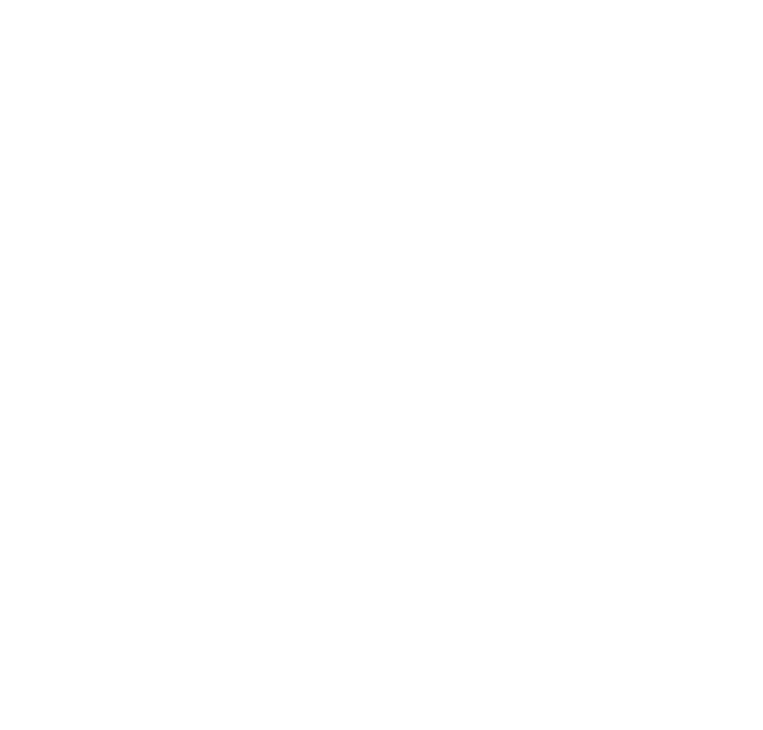
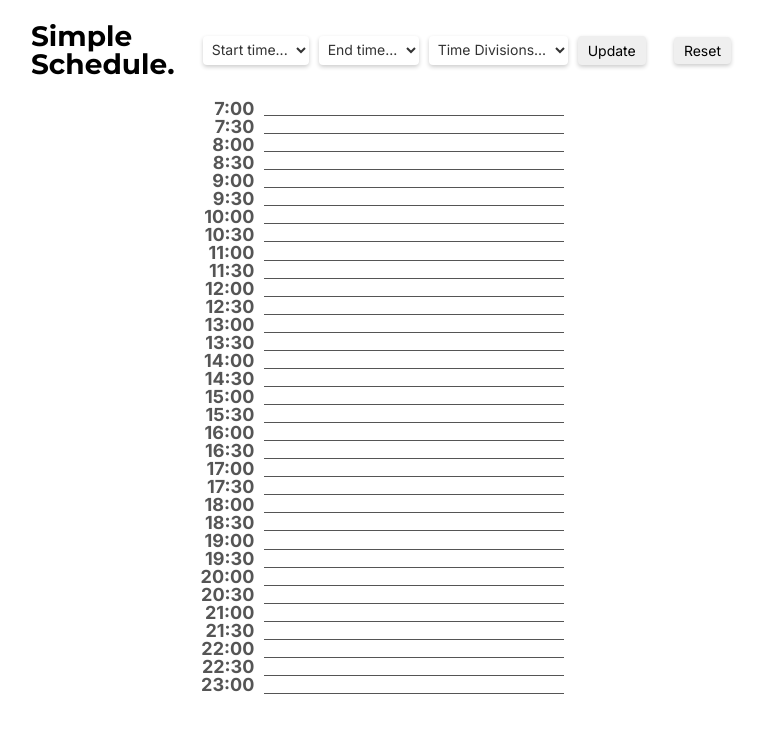
Before and after one commit to loganhartford/simple-schedule, a plain HTML site: page index.html in a window 1280 px wide. Shown: the whole page, without its empty margins (259-1022 px from the left). Drawn offline with Linux system fonts and the light colour scheme.

Commit message:
added the ability to navigate the schedule

```diff
--- a/index.html
+++ b/index.html
@@ -5,11 +5,53 @@
     <meta http-equiv="X-UA-Compatible" content="IE=edge" />
     <meta name="viewport" content="width=device-width, initial-scale=1.0" />
 
-    <link rel="sylesheet" href="src/css/general.css" />
-    <link rel="sylesheet" href="src/css/style.css" />
-    <link rel="sylesheet" href="src/css/queries.css" />
+    <!-- Fonts -->
+    <link rel="preconnect" href="https://fonts.googleapis.com" />
+    <link rel="preconnect" href="https://fonts.gstatic.com" crossorigin />
+    <link
+      href="https://fonts.googleapis.com/css2?family=Inter:wght@400;500;600;700&family=Montserrat:wght@400;500;600;700&display=swap"
+      rel="stylesheet"
+    />
+
+    <!-- Styles -->
+    <link rel="stylesheet" href="src/css/general.css" />
+    <link rel="stylesheet" href="src/css/style.css" type="text/css" />
+    <link rel="stylesheet" href="src/css/queries.css" />
+
+    <!-- Scripts -->
+    <script type="module" stylesheet defer src="src/js/controller.js"></script>
 
     <title>Simple Schedule</title>
   </head>
-  <body></body>
+
+  <body>
+    <div class="container">
+      <header class="header">
+        <div class="header-title">
+          <h1>Simple</h1>
+          <h1>Schedule.</h1>
+        </div>
+        <form class="config-form">
+          <select class="start-time-select config-form-select" size="1">
+            <option id="default">Start time...</option>
+          </select>
+          <select class="end-time-select config-form-select" size="1">
+            <option id="default">End time...</option>
+          </select>
+          <select class="time-div-select config-form-select" size="1">
+            <option id="default">Time Divisions...</option>
+            <option id="15">15</option>
+            <option id="15">30</option>
+            <option id="15">60</option>
+          </select>
+          <button class="config-form-update-btn btn">Update</button>
+        </form>
+        <button class="reset-btn btn">Reset</button>
+      </header>
+
+      <section class="schedule-section">
+        <form class="daily-schedule-form"></form>
+      </section>
+    </div>
+  </body>
 </html>
--- a/src/css/general.css
+++ b/src/css/general.css
@@ -32,18 +32,11 @@ Default: 1
 2 / 4 / 8 / 12 / 16 / 24 / 32 / 48 / 64 / 80 / 96 / 128
 */
 
-* {
-  padding: 0;
-  margin: 0;
-  box-sizing: border-box;
+/**************************/
+/* GENRAL REUSABLE COMPONENTS */
+/**************************/
+.container {
+  width: 70rem;
+  margin: 0 auto;
+  margin-top: 2rem;
 }
-
-html {
-  font-size: 62.5%;
-  overflow-x: hidden;
-}
-
-body {
-  font-family: sans-serif;
-  line-height: 1;
-}
--- a/src/css/style.css
+++ b/src/css/style.css
@@ -0,0 +1,140 @@
+/**************************/
+/* GLOBAL */
+/**************************/
+
+:root {
+  --main-color: #007bff;
+  --main-text-grey: #555;
+}
+
+* {
+  padding: 0;
+  margin: 0;
+  box-sizing: border-box;
+}
+
+html {
+  font-size: 62.5%;
+  overflow-x: hidden;
+}
+
+body {
+  font-family: 'Inter', sans-serif;
+  line-height: 1;
+}
+
+/**************************/
+/* HEADER SECTION */
+/**************************/
+
+.header {
+  font-family: 'Montserrat', sans-serif;
+  height: 6rem;
+  display: flex;
+  align-items: center;
+  justify-content: space-between;
+}
+
+.header-title {
+  font-size: 1.4rem;
+}
+
+.config-form {
+  font-family: 'Inter', sans-serif;
+  display: flex;
+  gap: 1rem;
+}
+
+.config-form-select {
+  font-family: 'Inter', sans-serif;
+  font-size: 1.4rem;
+  border: none;
+  border-radius: 4px;
+  padding: 0.5rem;
+  color: #333;
+  background-color: #fff;
+  cursor: pointer;
+  outline: none;
+  box-shadow: 0 2px 4px rgba(0, 0, 0, 0.2);
+}
+
+.config-form-select:focus,
+.config-form-update-btn:focus,
+.reset-btn:focus {
+  box-shadow: 0 0 0 2px var(--main-color);
+}
+
+.config-form-select option {
+  padding: 0.5rem;
+}
+.btn {
+  font-family: 'Inter', sans-serif;
+  font-size: 1.4rem;
+  border: none;
+  border-radius: 4px;
+  padding: 0.5rem 1rem;
+  cursor: pointer;
+  outline: none;
+  box-shadow: 0 2px 4px rgba(0, 0, 0, 0.2);
+}
+
+.
+
+/**************************/
+/* SCHEDULE SECTION */
+/**************************/
+.schedule-section {
+  margin: 0 auto;
+  max-width: 40rem;
+}
+
+.daily-schedule-form {
+  margin-top: 2rem;
+  display: grid;
+
+  grid-template-columns: 1fr 2fr;
+}
+
+.label-col,
+.input-col {
+  display: flex;
+  flex-direction: column;
+  justify-content: space-between;
+}
+
+.label-col {
+  grid-column: 1 / 2;
+  grid-row: 1 / 2;
+  text-align: right;
+}
+
+.input-col {
+  grid-column: 2 / 3;
+}
+
+.schedule-line {
+  gap: 5rem;
+}
+
+.schedule-label {
+  font-size: 1.8rem;
+  font-weight: bold;
+  color: var(--main-text-grey);
+  margin-right: 1rem;
+}
+
+.schedule-input {
+  border: 1px solid #ccc;
+  padding: 0.5rem;
+  width: 30rem;
+  font-size: 1.8rem;
+  height: 1.6rem;
+  border: none;
+  border-bottom: 1px solid var(--main-text-grey);
+}
+
+.schedule-input:focus {
+  outline: none;
+  border-radius: 4px;
+  box-shadow: 0 0 0 2px var(--main-color);
+}
--- a/src/js/controller.js
+++ b/src/js/controller.js
@@ -0,0 +1,59 @@
+import scheduleView from './views/scheduleView.js';
+
+const controlFormNavigation = function (increment) {
+  const activeInput = document.activeElement;
+  const activeID = activeInput.id;
+  console.log(activeInput, activeID);
+  const activeHour = +activeID.slice(0, activeID.indexOf(':'));
+  const activeMin = +activeID.slice(activeID.indexOf(':') + 1);
+  console.log(activeHour, activeMin);
+  if (activeHour === 23) {
+    // Need to ge the end hour from stat information
+    activeInput.blur();
+    return;
+  }
+  const timeDiv = 30; // need to get this from the state infomration
+  let newMin, newHour;
+  newHour = activeHour;
+  if (increment) {
+    newMin = activeMin + timeDiv;
+    if (newMin === 60) {
+      newHour = activeHour + 1;
+      newMin = '00';
+    }
+  } else {
+    newMin = activeMin - timeDiv;
+    if (newMin < 0) {
+      newHour = activeHour - 1;
+      newMin = 60 - timeDiv;
+    }
+    newMin = newMin == 0 ? '00' : newMin;
+  }
+
+  const newID = `${newHour}:${newMin}`;
+  const nextInput = document.getElementById(newID);
+  console.log(newID, nextInput);
+  nextInput.focus();
+};
+
+const init = function () {
+  scheduleView.renderConfigForm();
+  scheduleView.renderSchedule(30, 7, 23);
+
+  scheduleView.addKeypressHandler(controlFormNavigation);
+};
+
+init();
+
+/*
+Next Steps:
+- figure out what data strucure to store the schedule and the state and stor it on each submit
+- sotre the data with locat storage
+- make the reset clear the data from local storage and clear the schedule
+- make the start and endtime update work
+  - don't want it ot clear the form entries that already exist if you change the time window
+- make the time divisions work
+- add some way to group units of time together, wither automatically or manually
+  -coule try using shadow instead of underline to show the input elemens
+  -when you want to combin elements, but them into a div and give them the same soutline
+*/
--- /dev/null
+++ b/src/js/views/View.js
@@ -0,0 +1 @@
+export default class View {}
--- a/src/js/views/scheduleView.js
+++ b/src/js/views/scheduleView.js
@@ -0,0 +1,87 @@
+import View from './View.js';
+
+class ScheduleView extends View {
+  addKeypressHandler(handler) {
+    const schedule = document.querySelector('.daily-schedule-form');
+    schedule.addEventListener('keypress', function (e) {
+      console.log(e.key);
+      if (e.key === 'Enter') {
+        handler(true);
+      }
+    });
+    schedule.addEventListener('keydown', function (e) {
+      console.log(e.key);
+      if (e.key === 'ArrowUp') {
+        handler(false);
+      }
+      if (e.key === 'ArrowDown') {
+        handler(true);
+      }
+    });
+  }
+
+  renderConfigForm() {
+    const startSelect = document.querySelector('.start-time-select');
+    const endSelect = document.querySelector('.end-time-select');
+    for (let hour = 0; hour <= 24; hour++) {
+      const option = document.createElement('option');
+      option.className = 'config-option';
+      option.textContent = `${hour}:00`;
+      const optionCopy = option.cloneNode(true);
+      startSelect.appendChild(option);
+      endSelect.appendChild(optionCopy);
+    }
+  }
+
+  renderSchedule(timeDivisions, startHour, endHour) {
+    // The form element to add input elements to
+    const form = document.querySelector('.daily-schedule-form');
+    const labelCol = document.createElement('div');
+    const inputCol = document.createElement('div');
+    labelCol.className = 'label-col';
+    inputCol.className = 'input-col';
+    for (let hour = startHour; hour < endHour; hour++) {
+      for (let minute = 0; minute < 60; minute += timeDivisions) {
+        const [label, input] = this._createInputAndLabel(
+          hour,
+          minute,
+          timeDivisions
+        );
+
+        labelCol.appendChild(label);
+        inputCol.appendChild(input);
+      }
+    }
+    const [label, input] = this._createInputAndLabel(endHour, 0, timeDivisions);
+
+    labelCol.appendChild(label);
+    inputCol.appendChild(input);
+
+    form.appendChild(inputCol);
+    form.appendChild(labelCol);
+  }
+
+  _createInputAndLabel(hour, minute, timeDivisions) {
+    const time = this._formatTime(hour, minute);
+    const label = document.createElement('label');
+    label.innerText = time;
+    label.id = time;
+    label.className = 'schedule-label';
+
+    const input = document.createElement('input');
+    input.type = 'text';
+    input.id = time;
+    input.step = timeDivisions * 60; // Delete this line later if unused
+    input.className = 'schedule-input';
+    input.autocomplete = 'off';
+    return [label, input];
+  }
+
+  _formatTime(hour, minute) {
+    // const hourStr = hour < 10 ? `${hour}` : `${hour}`;
+    const minuteStr = minute < 10 ? `0${minute}` : `${minute}`;
+    return `${hour}:${minuteStr}`;
+  }
+}
+
+export default new ScheduleView();
```
